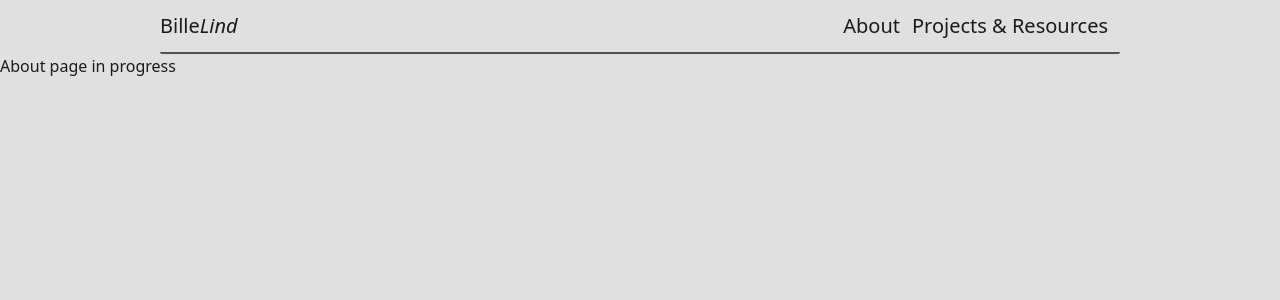
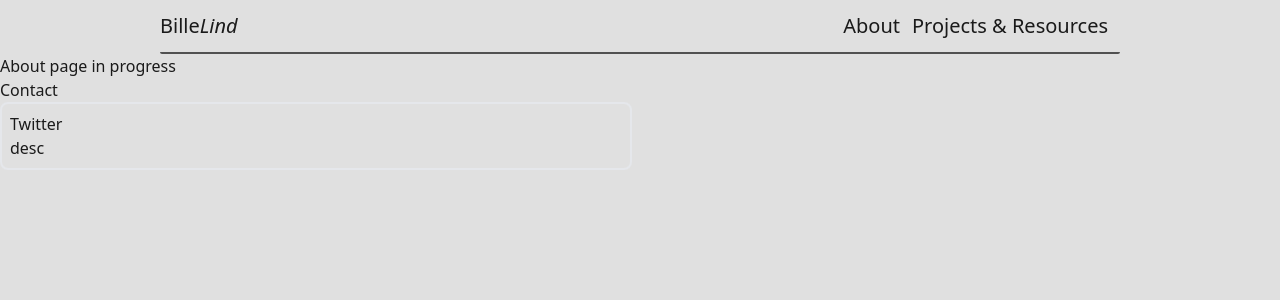
Before and after one commit to BilleLind/Portfolio, a Nuxt app: page /about in a window 1280 px wide. Shown: the top 300 px of the page. Built offline with nearby package versions, Linux system fonts and the light colour scheme.

Commit message:
Contact, CardLink inital styling

```diff
--- /dev/null
+++ b/components/CardLink.vue
@@ -0,0 +1,16 @@
+<script setup>
+defineProps({
+  header: String,
+  description: String,
+})
+</script>
+<template>
+  <article
+    class="w-full flex justify-between border-2 rounded-lg items-center p-1 md:p-2 group hover:border-accent transition ease-in duration-500 ">
+    <div>
+      <h4 text-xl>{{ header }}</h4>
+      <p opacity-75>{{ description }}</p>
+    </div>
+    <div i-carbon-logo-twitter w-10 h-10 group-hover:animate-bounce duraction-none> </div>
+  </article>
+</template>
--- /dev/null
+++ b/components/sections/Contact.vue
@@ -0,0 +1,19 @@
+<template>
+  <section class="">
+    <h3 class="">Contact</h3>
+    <div class="grid grid-cols-2 gap-4">
+      <NuxtLink to="twitter">
+        <CardLink header="Twitter" description="desc" />
+      </NuxtLink>
+
+    </div>
+  </section>
+</template>
+
+<script setup>
+
+</script>
+
+<style lang="scss" scoped>
+
+</style>
--- a/pages/about/index.vue
+++ b/pages/about/index.vue
@@ -1,5 +1,8 @@
 <template>
   <h2 text-2xl text-accent text-center mt-20>About page in progress</h2>
+
+  <SectionsContact class="section"/>
+
 </template>
 
 <script setup>
```
